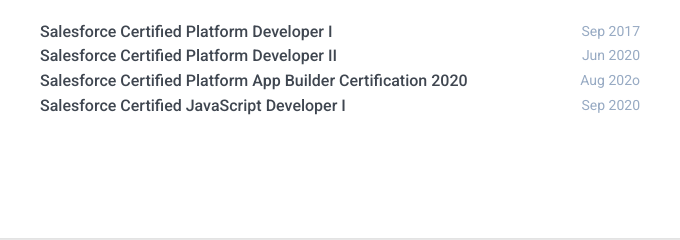
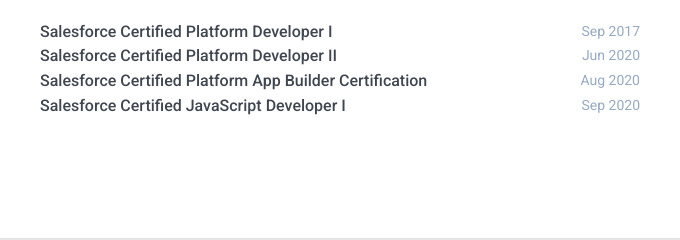
Before and after one commit to gautamsa/gautamsa.github.io, a plain HTML site: page index.html in a window 1280 px wide. Shown: the part 1703-1943 px from the top of the page, 180-860 px from the left. Drawn offline with nearby package versions, Linux system fonts and the light colour scheme.

Commit message:
error from certi removed

```diff
--- a/index.html
+++ b/index.html
@@ -211,8 +211,8 @@
                     <div class="time">Jun 2020</div>
                   </div>
                   <div class="upper-row">
-                    <span class="job-title">Salesforce Certified Platform App Builder Certification 2020</span>
-                    <div class="time">Aug 202o</div>
+                    <span class="job-title">Salesforce Certified Platform App Builder Certification</span>
+                    <div class="time">Aug 2020</div>
                   </div>
                   <div class="upper-row">
                     <span class="job-title">Salesforce Certified JavaScript Developer I</span>
```
